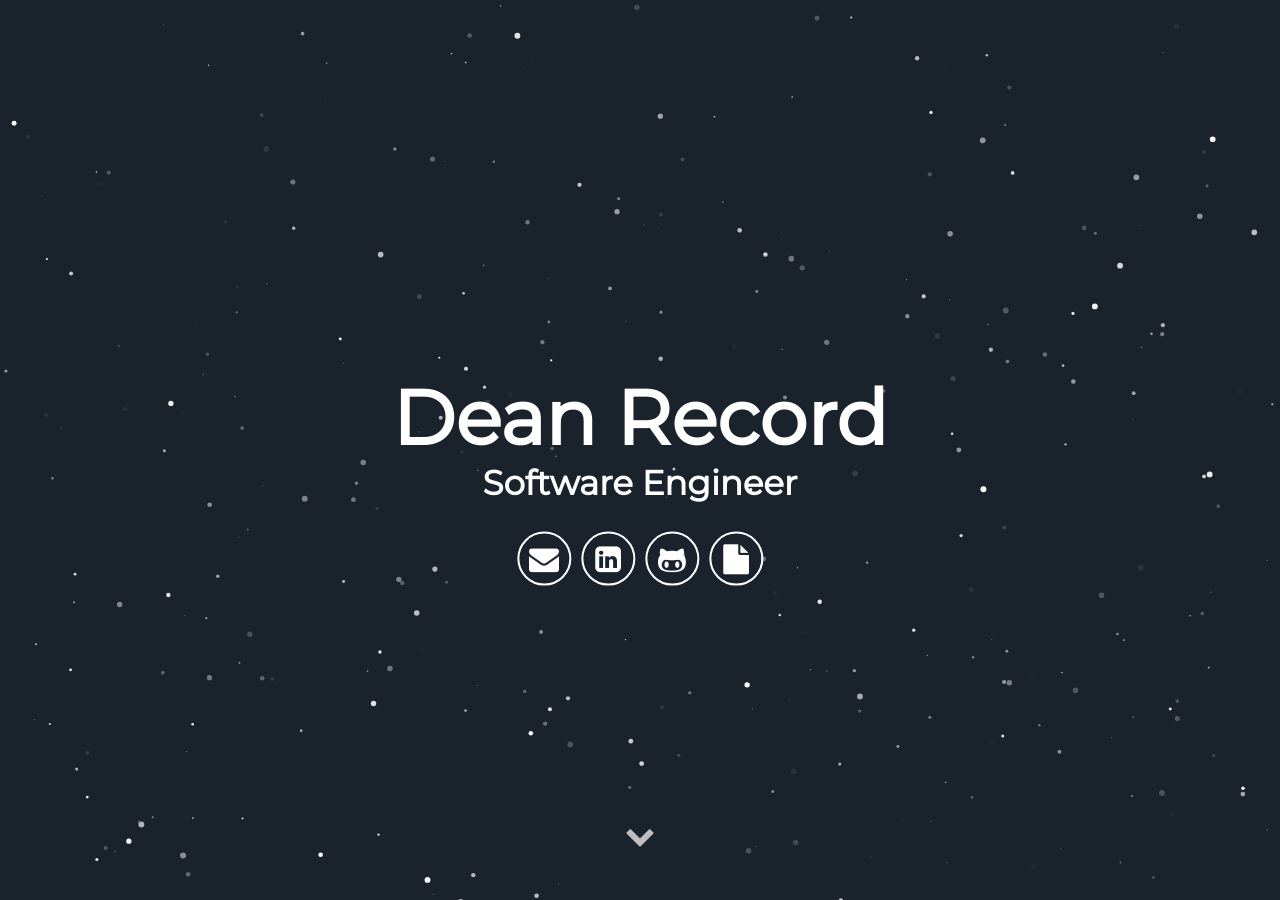
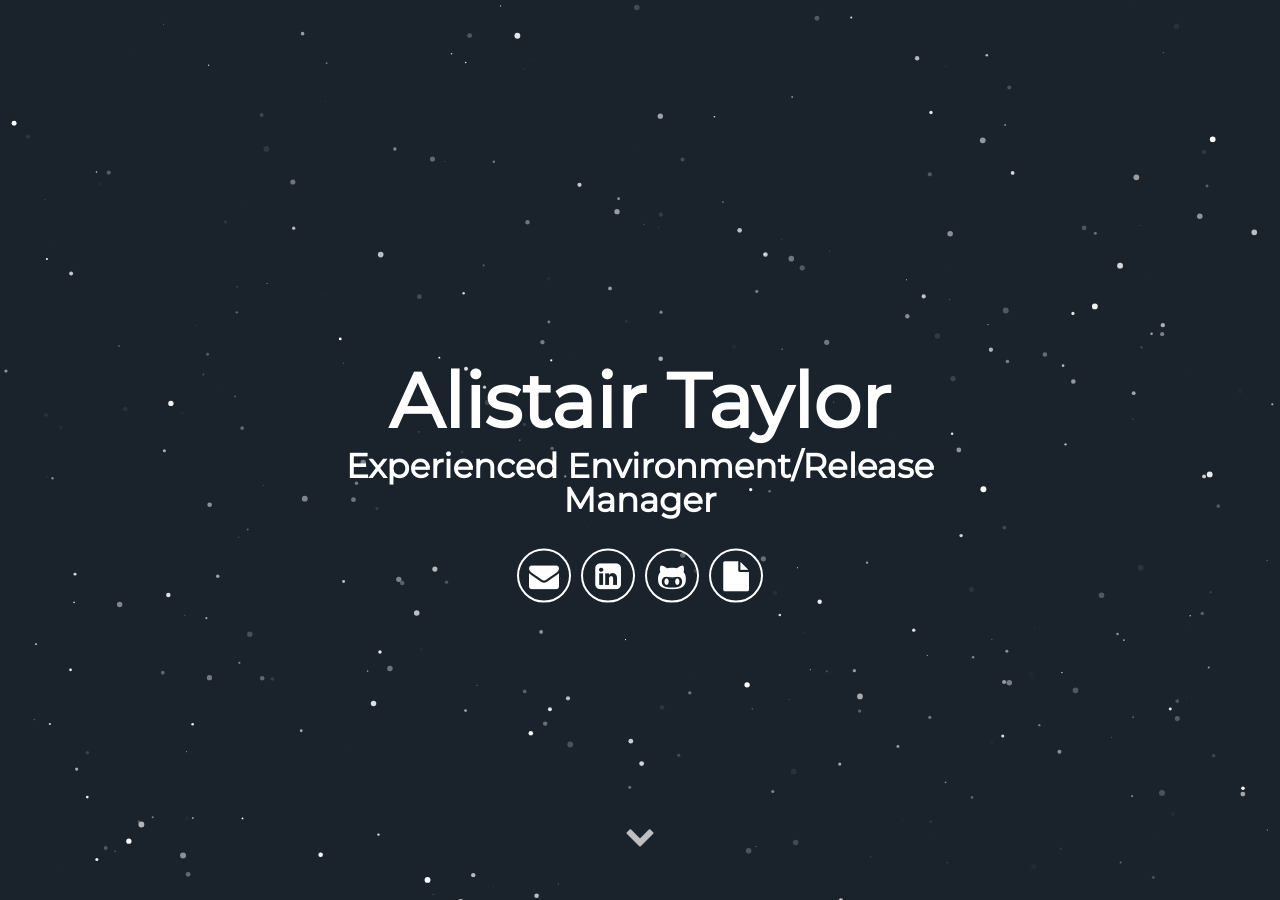
Before and after one commit to alistair-taylor/alistair-taylor-alistair-taylor.github.io, a Jekyll site: the page built from index.html, in a window 1280 px wide and 900 px high. Built offline with Jekyll 4.4.1, drawn with Linux system fonts in a browser that asks for light colours; some web fonts are replaced.

Commit message:
Update _config.yml

```diff
--- a/_config.yml
+++ b/_config.yml
@@ -1,15 +1,15 @@
 # Site settings
-title: Dean Record
-description: Software Engineer
+title: Alistair Taylor
+description: Experienced Environment/Release Manager
 # baseurl: "" # the subpath of your site, e.g. /blog
-url: "https://deanrecord.dev" # the base hostname & protocol for your site e.g. http://willianjusten.com.br
+url: "https://alistair-taylor.com" # the base hostname & protocol for your site e.g. http://willianjusten.com.br
 
 # User settings
-username: Dean Record
+username: Alistair Taylor
 user_description: I'm a Software Engineer, always searching for the next challenge. Lately I have been immersed in the <b>alternative finance world</b> working for Goji Investments, a London based startup trying to create a platform allowing investors access to a range of alternative investments.
-user_title: Software Engineer
-email: contact@deanrecord.dev
-github_username:  deanrecord
-linkedin_username: dean_record
+user_title: Experienced Environment/Release Manager
+email: alistairtaylor@hotmail.co.uk
+github_username:  alistair-taylor
+linkedin_username: alistair_taylor
 
 exclude: ['package.json', 'src' , 'node_modules']
```
